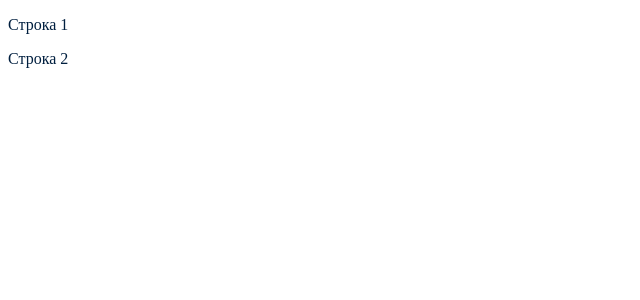
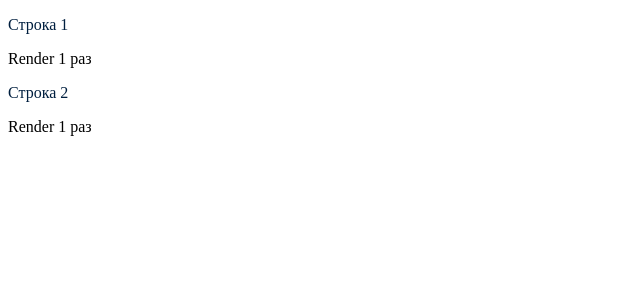
Before and after one commit to Vitalik1995Rikov/dialog, a React (Create React App) app in the folder react-dialog-example/: page / in a window 1280 px wide. Shown: the top 300 px of the page, without its empty margins (0-640 px from the left). Built offline with nearby package versions, Linux system fonts and the light colour scheme.

Commit message:
useEffect2

```diff
--- a/react-dialog-example/src/App.js
+++ b/react-dialog-example/src/App.js
@@ -1,10 +1,11 @@
-import React, { useState } from "react";
+import React, { useEffect, useState } from "react";
 
 
 const App = (props) => {
 
 const [isReversed, reverse] = useState(null);
 const [color, changeColor] = useState(0);
+const [renderCount, setRenderCount] = useState(1);
 
 const colors = ["#001f3f", "#39cccc", "#39c5cc", "#d9cccc"];
 const styles = {color: colors[color]}
@@ -15,10 +16,19 @@ const onClickHandle = (e) => {
   changeColor(i => i + 1)
 }
 
+useEffect(() => {
+    if (isReversed !== null) {
+      setRenderCount(count => count + 1)
+    }
+}, [isReversed])
+
   return (
-      <p onClick={onClickHandle} style={styles}>
-        {isReversed ? props.text.split('').reverse().join('') : props.text}
-      </p>
+      <div>
+        <p onClick={onClickHandle} style={styles}>
+          {isReversed ? props.text.split('').reverse().join('') : props.text}
+        </p>
+        Render {renderCount} раз
+      </div>
   );
 }
 
```
